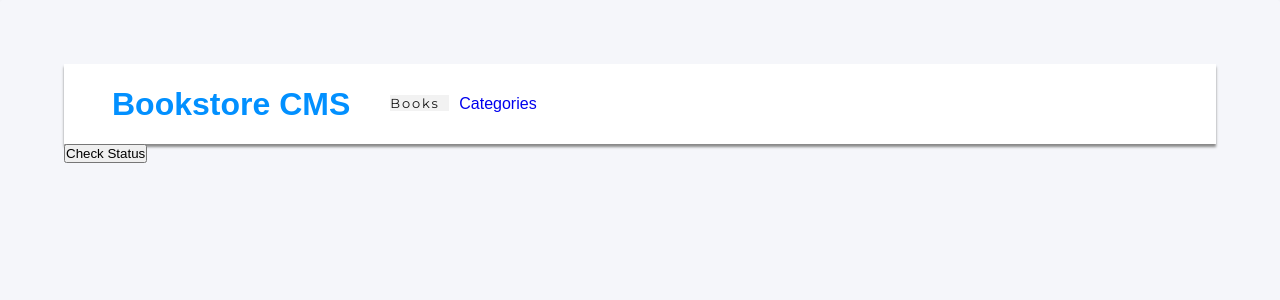
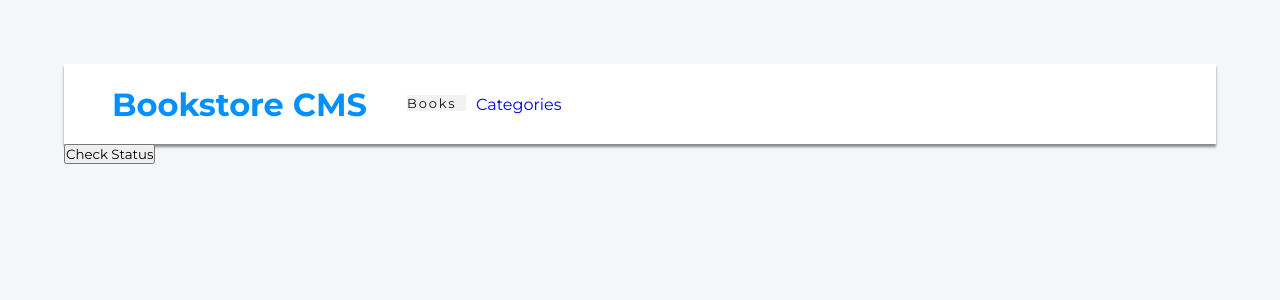
Before and after one commit to ilyassatlassi/Bookstore, a React (Create React App) app: page /Categories in a window 1280 px wide. Shown: the top 300 px of the page. Built offline with nearby package versions, Linux system fonts and the light colour scheme.

Commit message:
Fix linters

```diff
--- a/src/App.css
+++ b/src/App.css
@@ -1,47 +1,14 @@
 @import url('https://fonts.googleapis.com/css2?family=Montserrat:wght@100;200;300;400;500;600;700;800;900&display=swap');
+
 * {
   box-sizing: border-box;
   margin: 0;
   padding: 0;
-  font-family: sans-serif;
+  font-family: 'Montserrat', sans-serif;
 }
 
-/* .App {
-  display: flex;
-  flex-direction: column;
-  min-height: 100vh;
-  align-items: center;
-  justify-content: center;
-  gap: 20px;
-}
-
-.header {
-  display: flex;
-  justify-content: space-around;
-  align-items: center;
-  align-content: center;
-  width: 100%;
-  padding: 20px;
-  background-color: #ebe7e7;
-}
-
-.header ul {
-  display: flex;
-  gap: 10px;
-  list-style: none;
-}
-
-.footer {
-  position: fixed;
-  bottom: 0;
-  padding: 20px;
-  width: 100%;
-  text-align: center;
-  background-color: #737373;
-} */
-
 body {
-    background-color: #f5f6fa;
+  background-color: #f5f6fa;
 }
 
 .App {
@@ -50,15 +17,13 @@ body {
   border-radius: 4px;
   box-shadow: 0 0 60px 0 rgba(0, 0, 0, 0.05);
 }
-nav{
 
-}
 li {
   text-decoration: none;
   list-style: none;
 }
 
-a{
+a {
   text-decoration: none;
 }
 
@@ -87,7 +52,6 @@ a{
 .header .books {
   width: 3.688rem;
   height: 1rem;
-  font-family: Montserrat;
   font-size: 0.813rem;
   font-weight: normal;
   font-stretch: normal;
@@ -95,8 +59,6 @@ a{
   line-height: normal;
   letter-spacing: 1.9px;
   color: #121212;
-
-
 }
 
 .header .Categories {
@@ -104,12 +66,11 @@ a{
   height: 1rem;
   margin: 1.125rem 41.5rem 0.688rem 2.563rem;
   opacity: 0.5;
-  font-family: Montserrat;
   font-size: 0.813rem;
   font-weight: normal;
   font-stretch: normal;
   font-style: normal;
   line-height: normal;
   letter-spacing: 1.9px;
-  color: #121212
+  color: #121212;
 }
--- a/src/components/styles/Books.css
+++ b/src/components/styles/Books.css
@@ -12,7 +12,7 @@
   padding: 2rem 9.188rem 1.625rem 1.688rem;
   border-radius: 4px;
   border: solid 1px #e8e8e8;
-  background-color: #ffffff;
+  background-color: #fff;
   display: flex;
 }
 
@@ -99,7 +99,6 @@
 }
 
 .btn {
-  padding: 1em 3em;
   cursor: pointer;
   border: none;
   margin: 1.188rem 2.125rem 0;
@@ -121,7 +120,6 @@
   width: 10.875rem;
   height: 1.5rem;
   margin: 1.813rem 32.75rem 1.188rem 0;
-  font-family: Montserrat;
   font-size: 1.25rem;
   font-weight: bold;
   font-stretch: normal;
@@ -142,8 +140,7 @@
   padding: 0.813rem 35.688rem 0.813rem 1.063rem;
   border-radius: 4px;
   border: solid 1px #e8e8e8;
-  background-color: #ffffff;
-
+  background-color: #fff;
 }
 
 .input-author {
@@ -153,5 +150,5 @@
   padding: 0.375rem 0.938rem 0.563rem 1rem;
   border-radius: 4px;
   border: solid 1px #e8e8e8;
-  background-color: #ffffff;
+  background-color: #fff;
 }
```
